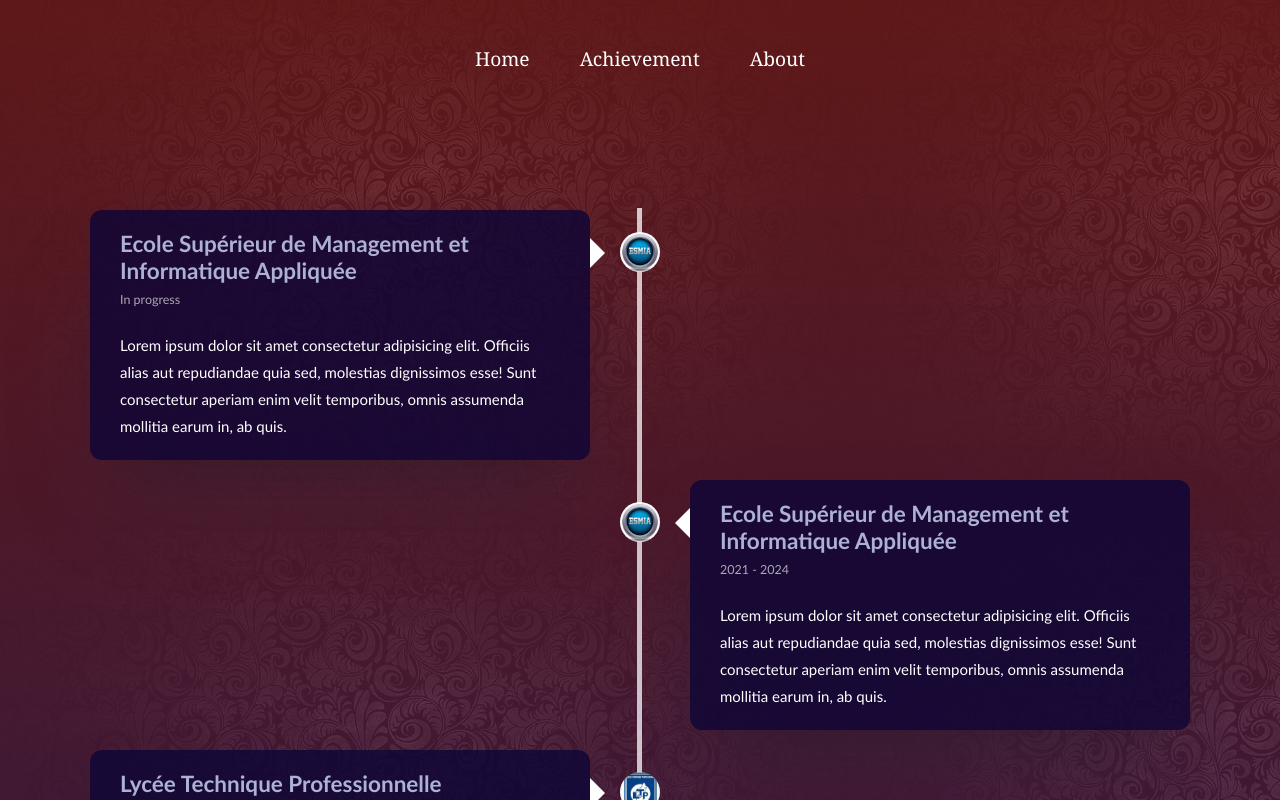
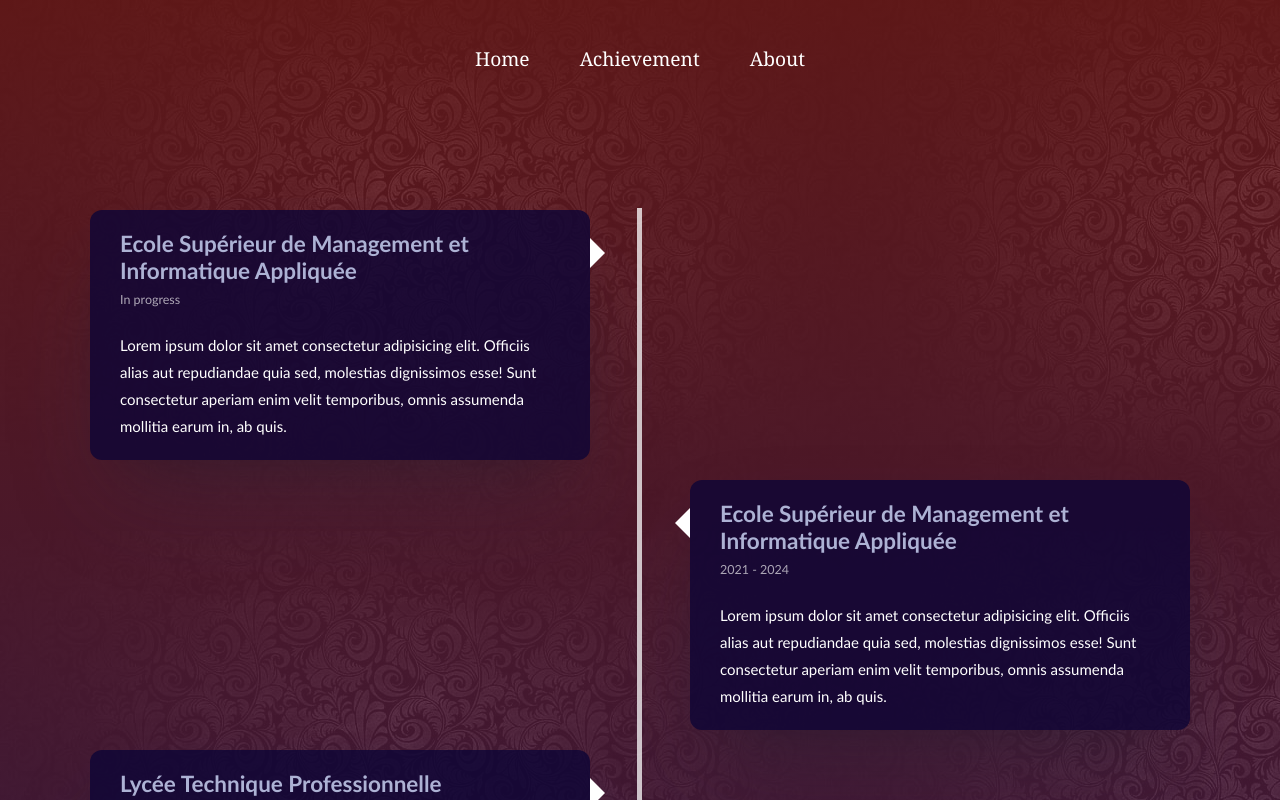
Before and after one commit to NomenyMitia4/portfolio, a Next.js app: page /about in a window 1280 px wide. Shown: the top 800 px of the page. Built offline with nearby package versions, Linux system fonts and the light colour scheme.

Commit message:
Bug rectification

```diff
--- a/src/app/about/about.module.css
+++ b/src/app/about/about.module.css
@@ -4,9 +4,8 @@
     top: 0;
     left: 0;
     width: 100%;
-    height: 100vh;
-    min-height: max-content;
-    max-height: max-content;
+    min-height: 100vh;
+    height: max-content;
     margin: 0;
     background: linear-gradient(rgba(136, 34, 34, 0.69), rgba(72, 36, 94, 0.679)), url("/background/bg.jpg");
     z-index: -2;
@@ -16,7 +15,7 @@
 {
     position: relative;
     max-width: 1200px;
-    height: 100%;
+    height: max-content;
     margin: 200px auto;
 }
 
@@ -120,20 +119,19 @@
     left: 50%;
 }
 
-.container img
+.container .img
 {
     position: absolute;
     width: 40px;
     border-radius: 50%;
     right: -20px;
-    top: 32px;
+    top: 25px;
     z-index: 10;
-    object-fit: cover;
 }
 
-.right_container img
+.right_container .img
 {
-    left: -20px;
+    left: -70px;
 }
 
 .left_container_arrow
@@ -195,9 +193,9 @@
         left: 0;
     }
 
-    .left_container img, .right_container img
+    .left_container .img, .right_container .img
     {
-        left: 10px;
+        left: -70px;
     }
 
     .left_container_arrow, .right_container_arrow
--- a/src/app/about/page.tsx
+++ b/src/app/about/page.tsx
@@ -1,9 +1,21 @@
-import style from "./about.module.css"
-import Image from "next/image"
+"use client";
+
+import style from "./about.module.css";
+import Image from "next/image";
 import Menu from "../components/menu/menu";
+import { useEffect, useState } from "react";
 
 export default function About()
 {
+    const [isClient, setIsClient] = useState(false);
+    useEffect(() => {
+        setIsClient(true);
+    }, []);
+    if (!isClient)
+    {
+        return null
+    }
+
     return(
         <>
             <div className={style.menu}>
@@ -12,7 +24,7 @@
             <div className={style.about}>
                 <div className={style.timeline}>
                     <div className={`${style.container} ${style.left_container}`}>
-                        <Image src={"/image/esmia_logo.jpg"} alt="ESMIA logo" width={40} height={40}/>
+                        {/* <Image className={style.img} src={"/image/esmia_logo.jpg"} alt={"esmia_logo"} width={40} height={40}/> */}
                         <div className={style.textbox}>
                             <h2>Ecole Supérieur de Management et Informatique Appliquée</h2>
                             <small>In progress</small>
@@ -21,7 +33,7 @@
                         </div>
                     </div>
                     <div className={`${style.container} ${style.right_container}`}>
-                        <Image src={"/image/esmia_logo.jpg"} alt="ESMIA logo" width={40} height={40}/>
+                        {/* <Image className={style.img} src={"/image/esmia_logo.jpg"} alt={"esmia_logo"} width={40} height={40}/> */}
                         <div className={style.textbox}>
                             <h2>Ecole Supérieur de Management et Informatique Appliquée</h2>
                             <small>2021 - 2024</small>
@@ -30,7 +42,7 @@
                         </div>
                     </div>
                     <div className={`${style.container} ${style.left_container}`}>
-                        <Image src={"/image/ltc.jpg"} alt="ESMIA logo" width={40} height={40}/>
+                        {/* <Image className={style.img} src={"/image/ltc.jpg"} alt={"ltc"} width={40} height={40}/> */}
                         <div className={style.textbox}>
                             <h2>Lycée Technique Professionnelle Ampefiloha</h2>
                             <small>2019 - 2021</small>
```
Also changed, not shown: src/app/page.tsx (+18 -3 lines).
